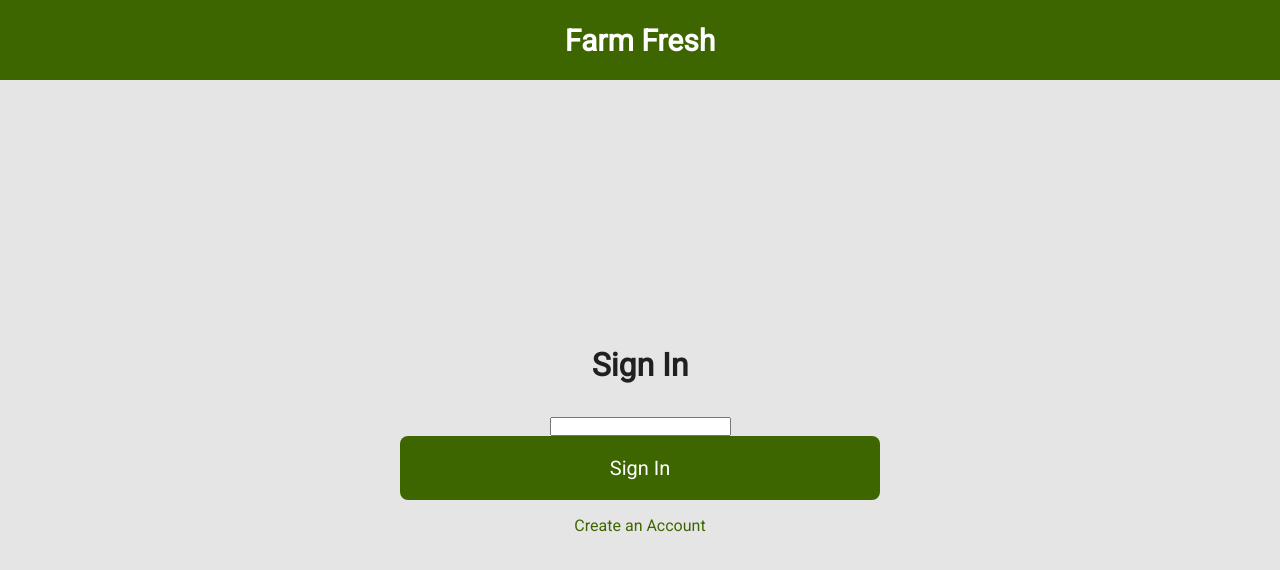
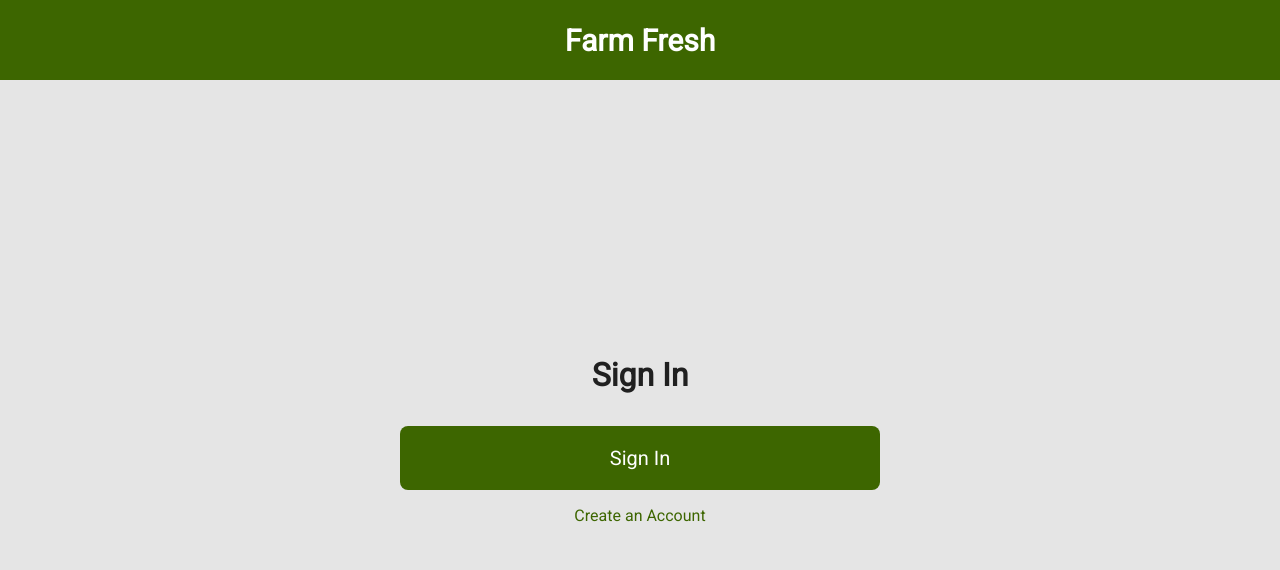
Before and after one commit to Code4Blessings/FarmFreshApp, a React (Create React App) app: page /farmer in a window 1280 px wide. Shown: the top 570 px of the page. Built offline with nearby package versions, Linux system fonts and the light colour scheme.

Commit message:
added links and minor styling

```diff
--- a/src/App.css
+++ b/src/App.css
@@ -4,11 +4,15 @@
 .header {
 	height: 10vh;
 	background: #3d6600;
-	font-size: 1.25rem;
-	color: white;
 	display: flex;
 	justify-content: center;
 	align-items: center;
+}
+
+.header a {
+	text-decoration: none;
+	font-size: 1.25rem;
+	color: white;
 }
 
 /* initial sign in page */
@@ -36,6 +40,7 @@
 	font-size: 1.25rem;
 	color: white;
 	font-family: 'Roboto', sans-serif;
+	cursor: pointer;
 	outline: none;
 }
 
@@ -49,6 +54,7 @@
 	font-size: 1.25rem;
 	color: #202020;
 	font-family: 'Roboto', sans-serif;
+	cursor: pointer;
 	outline: none;
 }
 
--- a/src/FarmerSignInPage.js
+++ b/src/FarmerSignInPage.js
@@ -1,6 +1,8 @@
 import React from 'react';
 import Header from './components/Header';
 import SignInButton from './components/SignInButton';
+import {Formik, Form, Field, ErrorMessage} from 'formik'
+import axios from 'axios';
 
 const FarmerSignInPage = () => {
     return (
@@ -9,9 +11,9 @@ const FarmerSignInPage = () => {
             <section className='farmer-and-shopper-sign-in-page-section'>
                 <h2>Sign In</h2>
                 {/* form will be specific to the page i think */}
-                <form>
-                    <input></input>
-                </form>
+                <Formik>
+
+                </Formik>
                 <SignInButton/>
                 <p>Create an Account</p>
             </section>
--- a/src/InitialSignInPage.js
+++ b/src/InitialSignInPage.js
@@ -1,4 +1,5 @@
 import React from 'react';
+import {Link} from 'react-router-dom';
 import Header from './components/Header';
 import FarmerSignInButton from './components/FarmerSignInButton';
 import ShopperSignInButton from './components/ShopperSignInButton';
@@ -8,7 +9,7 @@ const InitialSignInPage = () => {
         <div>
             <Header/>
             <section className='initial-sign-in-page-section'>
-                <FarmerSignInButton/>
+                <Link to='/farmer'><FarmerSignInButton/></Link>
                 <ShopperSignInButton/>
                 <p>Create an Account</p>
             </section>
--- a/src/components/Header.js
+++ b/src/components/Header.js
@@ -1,9 +1,10 @@
 import React from 'react';
+import {Link} from 'react-router-dom';
 
 const Header = () => {
     return (
         <section className='header'>
-            <h1>Farm Fresh</h1>
+            <Link to='/'><h1>Farm Fresh</h1></Link>
         </section>
     )
 };
```
